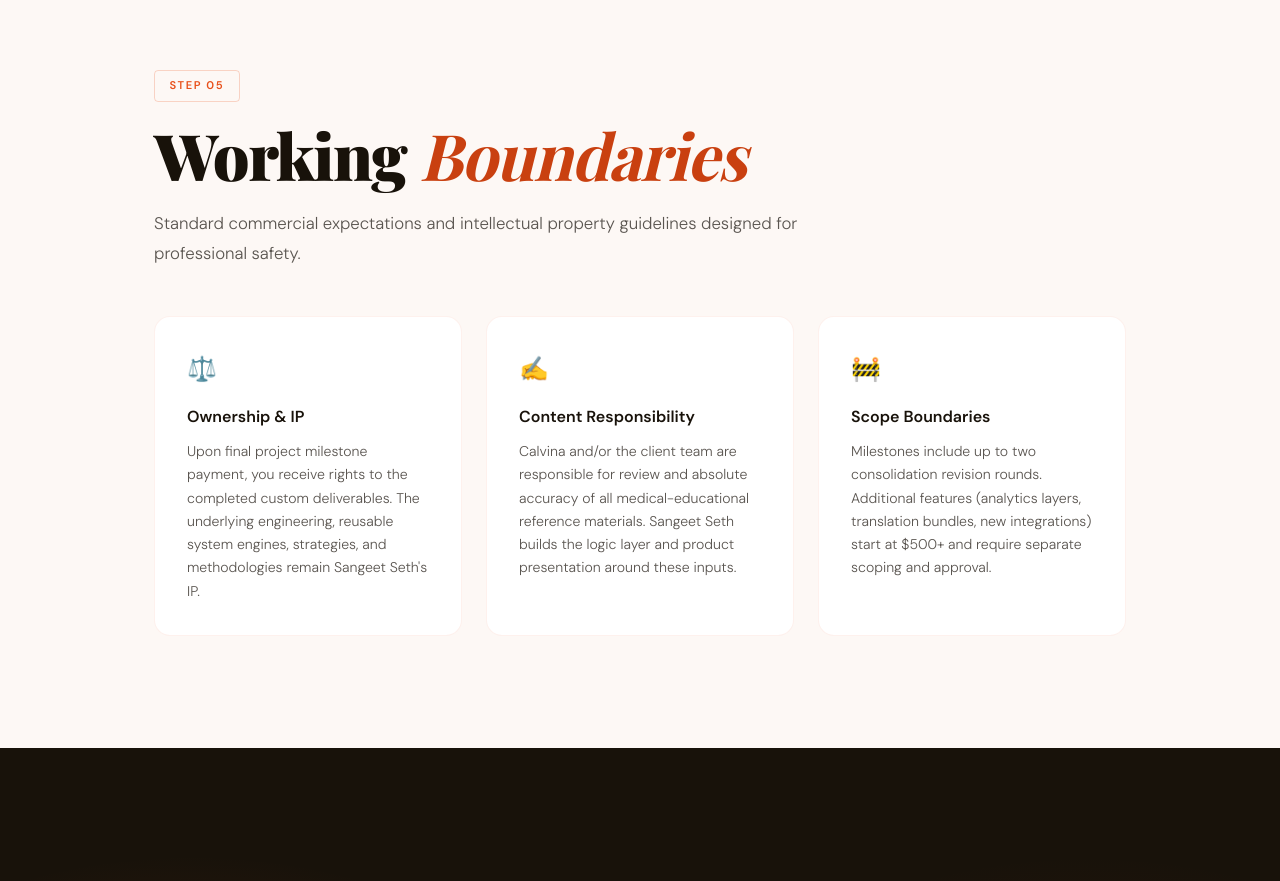
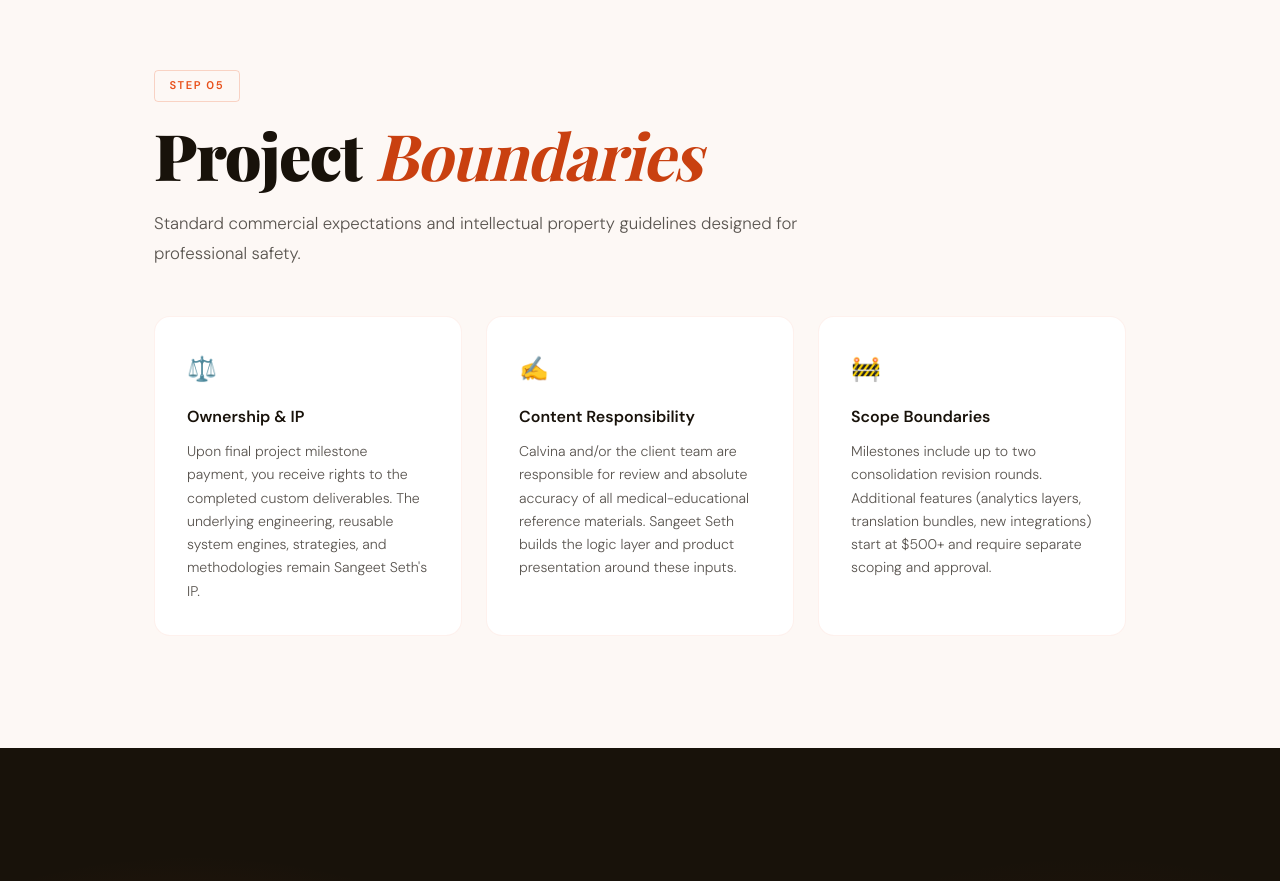
Before and after one commit to naman140/sangeet-seth, a plain HTML site: page proposals/calvina-nguyen/index.html in a window 1280 px wide. Shown: the part 6200-7081 px from the top of the page. Drawn offline with nearby package versions, Linux system fonts and the light colour scheme; a web font is replaced by a local one.

Commit message:
Rename Working Boundaries to Project Boundaries

```diff
--- a/proposals/calvina-nguyen/index.html
+++ b/proposals/calvina-nguyen/index.html
@@ -697,7 +697,7 @@
             font-weight: 300;
         }
 
-        /* WORKING BOUNDARIES & TERMS */
+        /* PROJECT BOUNDARIES & TERMS */
         .terms-grid {
             display: grid;
             grid-template-columns: repeat(3, 1fr);
@@ -1181,11 +1181,11 @@
 
     <div class="full-divider"></div>
 
-    <!-- WORKING BOUNDARIES & TERMS -->
+    <!-- PROJECT BOUNDARIES & TERMS -->
     <div class="section-wrap" id="terms">
         <div class="reveal">
             <div class="section-tag">Step 05</div>
-            <h2 class="section-title">Working <em>Boundaries</em></h2>
+            <h2 class="section-title">Project <em>Boundaries</em></h2>
             <p class="section-sub">Standard commercial expectations and intellectual property guidelines designed for professional safety.</p>
         </div>
         <div class="terms-grid">
```
